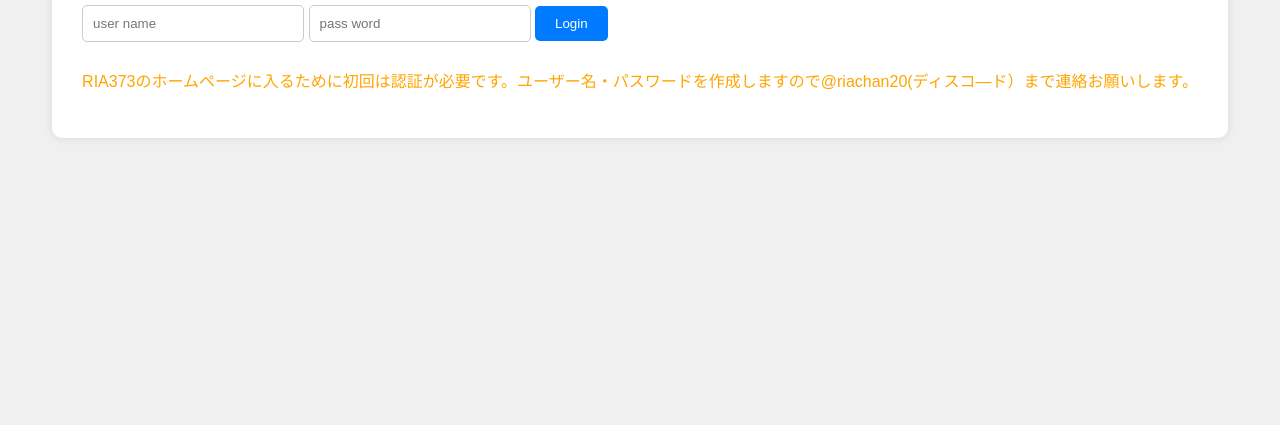
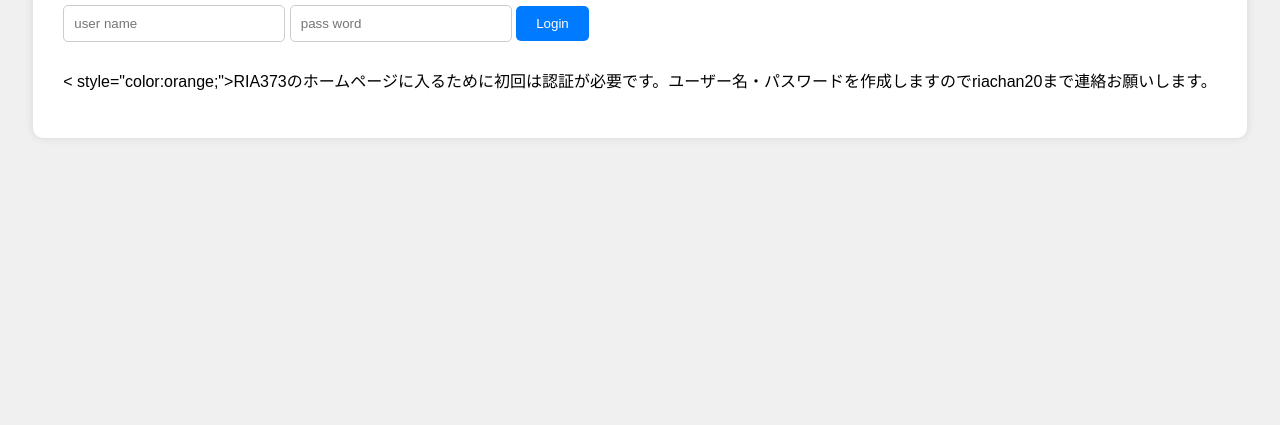
Before and after one commit to ria373/373login, a plain HTML site: page index.html in a window 1280 px wide. Shown: the part 391-816 px from the top of the page. Drawn offline with Linux system fonts and the light colour scheme.

Commit message:
Update index.html

```diff
--- a/index.html
+++ b/index.html
@@ -55,8 +55,7 @@
   <input type="text" id="username" placeholder="user name">
   <input type="password" id="password" placeholder="pass word">
   <button onclick="login()">Login</button>
-  <p>
-<span style="color:orange;">RIA373のホームページに入るために初回は認証が必要です。ユーザー名・パスワードを作成しますので@riachan20(ディスコ―ド）まで連絡お願いします。</span></p>
+  <p>< style="color:orange;">RIA373のホームページに入るために初回は認証が必要です。ユーザー名・パスワードを作成しますのでriachan20まで連絡お願いします。</p>
 </div>
 
 <script>
```
